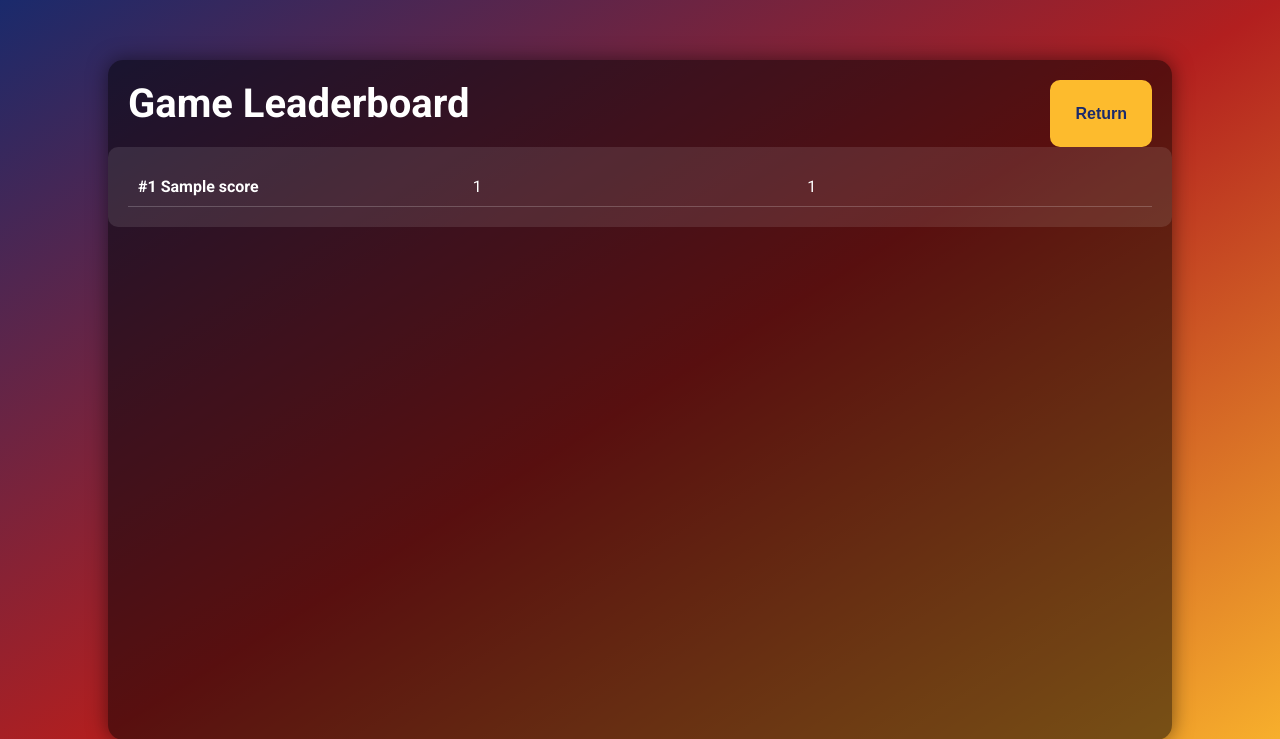
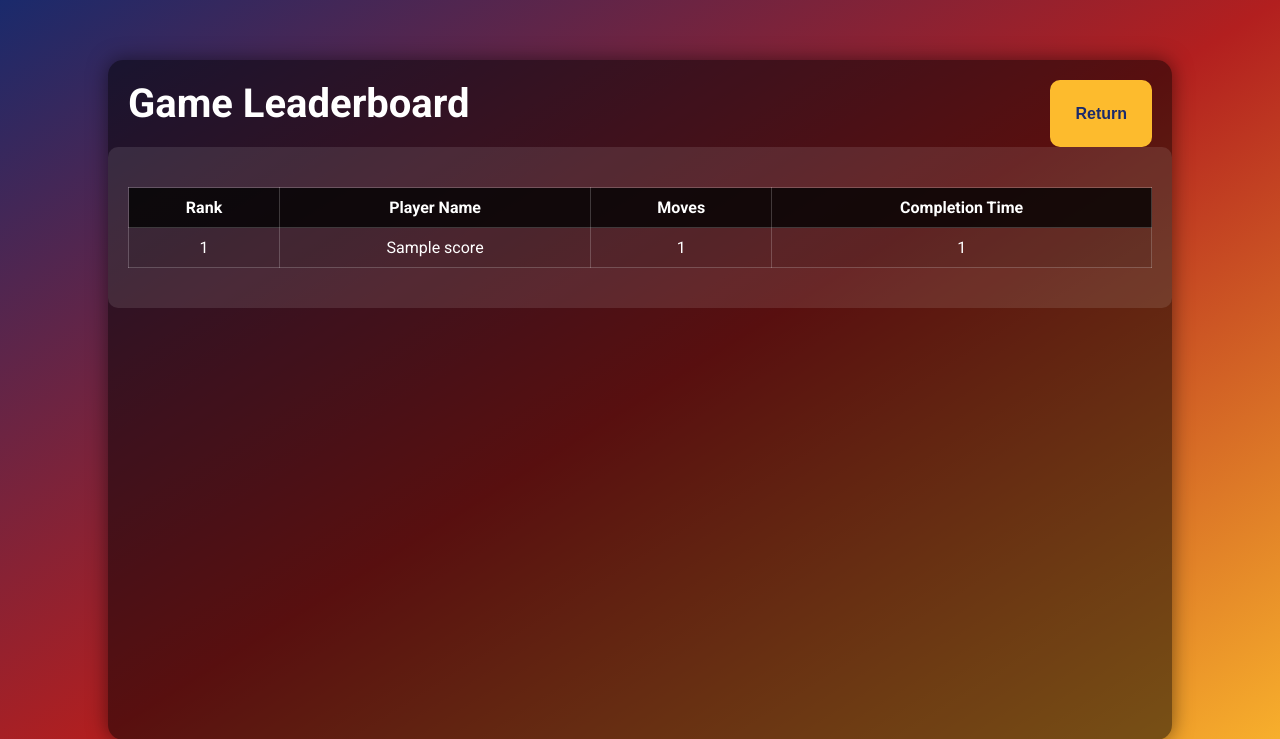
Before and after one commit to Polumm/COMP70085-Team-Project, a Flask app: page /leaderboard in a window 1280 px wide. Shown: the top 739 px of the page. Run offline with Flask 3, Linux system fonts and the light colour scheme; tables that the repository leaves empty hold one stand-in row (values such as "Sample post").

Commit message:
Add header for the leader board

```diff
--- a/static/leaderboard.js
+++ b/static/leaderboard.js
@@ -15,18 +15,50 @@ async function fetchLeaderboard() {
             return;
         }
 
-        // 遍历数据并创建 HTML 元素
-        data.forEach((player, index) => {
-            const playerElement = document.createElement('div');
-            playerElement.classList.add('leaderboard-item');
+        // // 遍历数据并创建 HTML 元素
+        // data.forEach((player, index) => {
+        //     const playerElement = document.createElement('div');
+        //     playerElement.classList.add('leaderboard-item');
 
-            // 创建玩家条目，包含排名、玩家名字和完成时间
-            // playerElement.innerHTML = `<div class="leaderboard-item-content"><strong>#${index + 1} ${player.player_name}</strong></div> <div class="leaderboard-item-content"><span>${player.moves}</span></div> <div class="leaderboard-item-content"><span>${player.completion_time}</span></div>`;
-            playerElement.innerHTML = `<strong>#${index + 1} ${player.player_name}</strong> <span>${player.moves}</span> <span>${player.completion_time}</span>`;
+        //     // 创建玩家条目，包含排名、玩家名字和完成时间
+        //     // playerElement.innerHTML = `<div class="leaderboard-item-content"><strong>#${index + 1} ${player.player_name}</strong></div> <div class="leaderboard-item-content"><span>${player.moves}</span></div> <div class="leaderboard-item-content"><span>${player.completion_time}</span></div>`;
+        //     playerElement.innerHTML = `<strong>#${index + 1} ${player.player_name}</strong> <span>${player.moves}</span> <span>${player.completion_time}</span>`;
 
-            // 将生成的玩家条目添加到排行榜容器中
-            leaderboardContainer.appendChild(playerElement);
-        });
+        //     // 将生成的玩家条目添加到排行榜容器中
+        //     leaderboardContainer.appendChild(playerElement);
+        // });
+                // Create a table for the leaderboard
+                const table = document.createElement('table');
+                table.classList.add('leaderboard-table');
+
+                // Add a header row
+                const headerRow = document.createElement('thead');
+                headerRow.innerHTML = `
+                    <tr>
+                        <th>Rank</th>
+                        <th>Player Name</th>
+                        <th>Moves</th>
+                        <th>Completion Time</th>
+                    </tr>
+                `;
+                table.appendChild(headerRow);
+
+                // Add a body for player data
+                const tableBody = document.createElement('tbody');
+                data.forEach((player, index) => {
+                    const row = document.createElement('tr');
+                    row.innerHTML = `
+                        <td>${index + 1}</td>
+                        <td>${player.player_name}</td>
+                        <td>${player.moves}</td>
+                        <td>${player.completion_time}</td>
+                    `;
+                    tableBody.appendChild(row);
+                });
+                table.appendChild(tableBody);
+
+                // Append the table to the container
+                leaderboardContainer.appendChild(table);
     } catch (error) {
         console.error('Error fetching leaderboard data:', error);
         // 请求失败时，显示错误信息
--- a/templates/leaderboard.html
+++ b/templates/leaderboard.html
@@ -1,13 +1,11 @@
 <!doctype html>
 <html lang="en">
+
 <head>
   <meta charset="UTF-8" />
   <meta name="viewport" content="width=device-width, initial-scale=1.0" />
   <title>Game Leaderboard</title>
-    <link
-      href="https://fonts.googleapis.com/css2?family=Roboto:wght@400;700&display=swap"
-      rel="stylesheet"
-    />
+  <link href="https://fonts.googleapis.com/css2?family=Roboto:wght@400;700&display=swap" rel="stylesheet" />
 
   <style>
     body {
@@ -90,8 +88,35 @@
       transition: background 0.3s ease;
       text-decoration: none;
     }
+
+    .leaderboard-table {
+      width: 100%;
+      border-collapse: collapse;
+      margin: 20px auto;
+      text-align: center;
+    }
+
+    .leaderboard-table thead tr {
+      background-color: rgba(0, 0, 0, 0.8);
+      color: white;
+    }
+
+    .leaderboard-table th,
+    .leaderboard-table td {
+      border: 1px solid rgba(255, 255, 255, 0.2);
+      padding: 10px;
+    }
+
+    .leaderboard-table tbody tr:nth-child(odd) {
+      background-color: rgba(0, 0, 0, 0.1);
+    }
+
+    .leaderboard-table tbody tr:nth-child(even) {
+      background-color: rgba(0, 0, 0, 0.2);
+    }
   </style>
 </head>
+
 <body>
   <div class="container">
     <div class="leaderboard-header">
@@ -106,4 +131,5 @@
 
   <script src="../static/leaderboard.js"></script>
 </body>
+
 </html>
```
Lines whose indentation alone changed are shown as unchanged.
